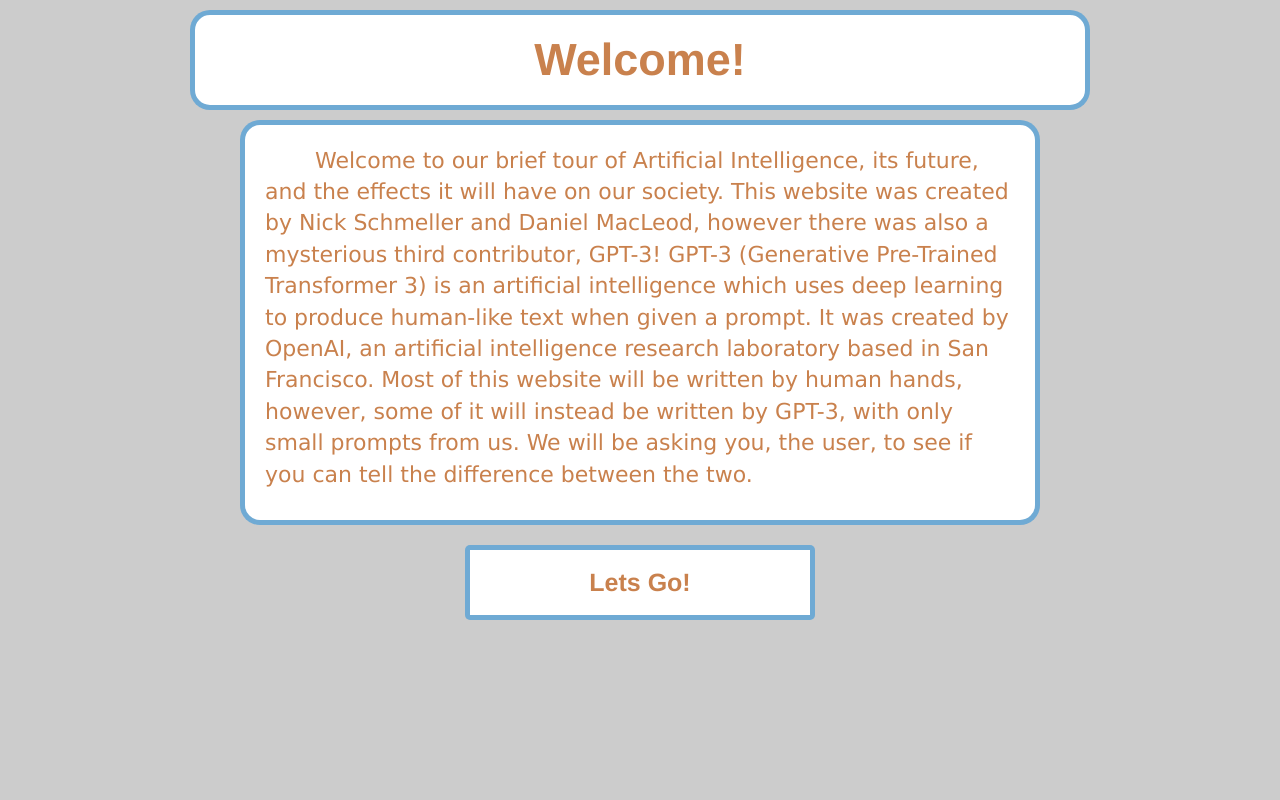
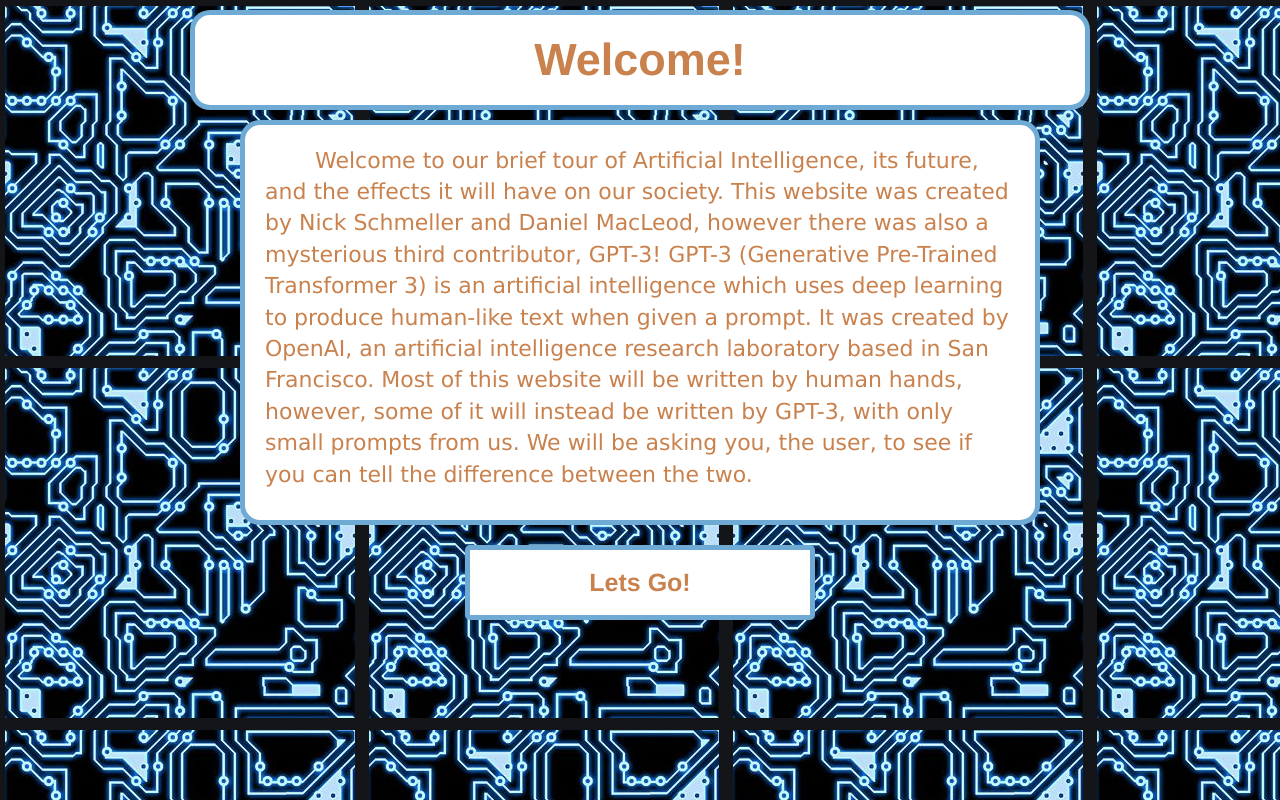
Before and after one commit to DanielBentleyMacLeod/EGR_final_project, a Flask app: page / in a window 1280 px wide. Run offline with Flask 2, Linux system fonts and the light colour scheme; some libraries are stand-ins or nearby versions.

Commit message:
Update main.html

```diff
--- a/templates/main.html
+++ b/templates/main.html
@@ -13,6 +13,7 @@
     <body>
         <style>
          body {
+             background-image: url("static/circit.png");
              background-color: #cccccc;
          }
          .box {
```
